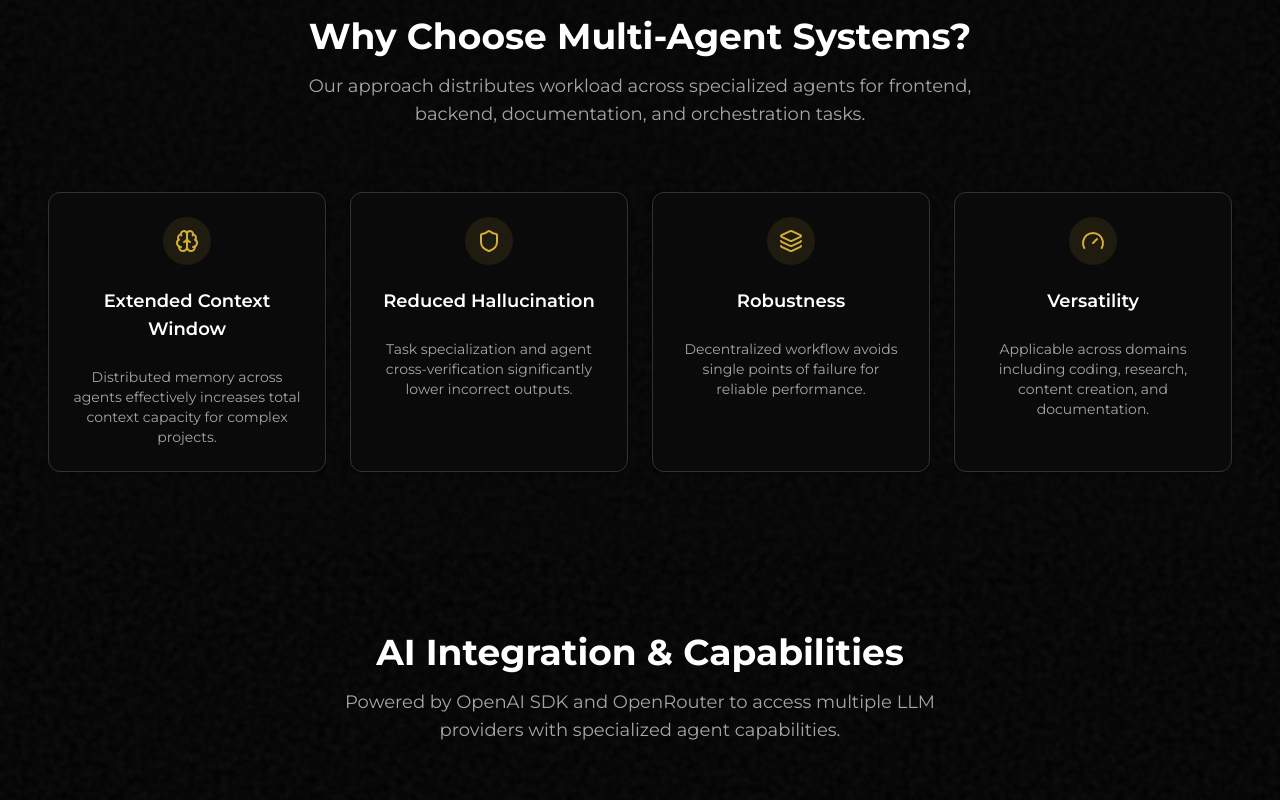
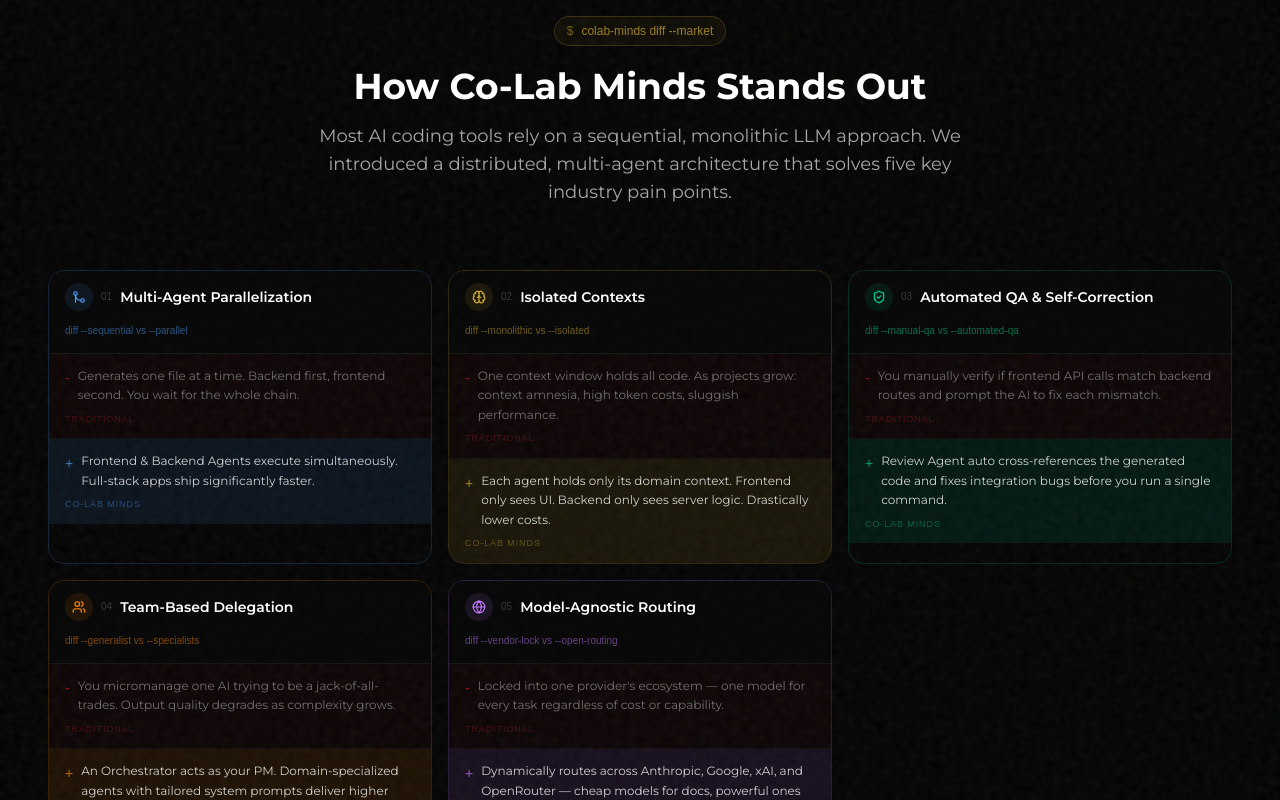
Before and after one commit to Devansh-hello/Co-Lab-AI, a React (Vite) app in the folder CoLab AI Frontend/: page / in a window 1280 px wide. Shown: the part 1380-2180 px from the top of the page. Built offline with nearby package versions, Linux system fonts and the light colour scheme; no server answers.

Commit message:
feat: rewrite features section with diff-style comparison cards
Replace generic feature cards with numbered differentiator cards
showing traditional vs Co-Lab approach in a git-diff visual style.
Covers parallelization, isolated contexts, automated QA, team
delegation, and open architecture.

```diff
--- a/CoLab AI Frontend/src/components/features-section.tsx
+++ b/CoLab AI Frontend/src/components/features-section.tsx
@@ -1,55 +1,143 @@
-import { Card, CardContent, CardDescription, CardHeader, CardTitle } from "../components/ui/card"
-import { Brain, Shield, Layers, Gauge } from "lucide-react"
+import { GitMerge, Brain, ShieldCheck, Users, Globe } from "lucide-react"
 
-export function FeaturesSection() {
-  const features = [
+const differentiators = [
   {
-      icon: Brain,
-      title: "Extended Context Window",
-      description:
-        "Distributed memory across agents effectively increases total context capacity for complex projects.",
+    number: "01",
+    icon: GitMerge,
+    title: "Multi-Agent Parallelization",
+    diffLabel: "diff --sequential vs --parallel",
+    traditional: "Generates one file at a time. Backend first, frontend second. You wait for the whole chain.",
+    modern:
+      "Frontend & Backend Agents execute simultaneously. Full-stack apps ship significantly faster.",
+    iconColor: "text-blue-400",
+    bgColor: "bg-blue-400/10",
+    borderColor: "border-blue-400/20",
   },
   {
-      icon: Shield,
-      title: "Reduced Hallucination",
-      description: "Task specialization and agent cross-verification significantly lower incorrect outputs.",
+    number: "02",
+    icon: Brain,
+    title: "Isolated Contexts",
+    diffLabel: "diff --monolithic vs --isolated",
+    traditional:
+      "One context window holds all code. As projects grow: context amnesia, high token costs, sluggish performance.",
+    modern:
+      "Each agent holds only its domain context. Frontend only sees UI. Backend only sees server logic. Drastically lower costs.",
+    iconColor: "text-primary",
+    bgColor: "bg-primary/10",
+    borderColor: "border-primary/20",
   },
   {
-      icon: Layers,
-      title: "Robustness",
-      description: "Decentralized workflow avoids single points of failure for reliable performance.",
+    number: "03",
+    icon: ShieldCheck,
+    title: "Automated QA & Self-Correction",
+    diffLabel: "diff --manual-qa vs --automated-qa",
+    traditional:
+      "You manually verify if frontend API calls match backend routes and prompt the AI to fix each mismatch.",
+    modern:
+      "Review Agent auto cross-references the generated code and fixes integration bugs before you run a single command.",
+    iconColor: "text-emerald-400",
+    bgColor: "bg-emerald-400/10",
+    borderColor: "border-emerald-400/20",
   },
   {
-      icon: Gauge,
-      title: "Versatility",
-      description: "Applicable across domains including coding, research, content creation, and documentation.",
+    number: "04",
+    icon: Users,
+    title: "Team-Based Delegation",
+    diffLabel: "diff --generalist vs --specialists",
+    traditional:
+      "You micromanage one AI trying to be a jack-of-all-trades. Output quality degrades as complexity grows.",
+    modern:
+      "An Orchestrator acts as your PM. Domain-specialized agents with tailored system prompts deliver higher quality.",
+    iconColor: "text-orange-400",
+    bgColor: "bg-orange-400/10",
+    borderColor: "border-orange-400/20",
+  },
+  {
+    number: "05",
+    icon: Globe,
+    title: "Model-Agnostic Routing",
+    diffLabel: "diff --vendor-lock vs --open-routing",
+    traditional:
+      "Locked into one provider's ecosystem — one model for every task regardless of cost or capability.",
+    modern:
+      "Dynamically routes across Anthropic, Google, xAI, and OpenRouter — cheap models for docs, powerful ones for logic.",
+    iconColor: "text-purple-400",
+    bgColor: "bg-purple-400/10",
+    borderColor: "border-purple-400/20",
   },
 ]
 
+export function FeaturesSection() {
   return (
-    <section className="py-20 px-6 bg-card/30">
+    <section className="py-20 px-6 bg-card/20">
       <div className="container mx-auto">
+
+        {/* Header */}
         <div className="text-center mb-16">
-          <h2 className="text-3xl md:text-4xl font-bold text-foreground mb-4">Why Choose Multi-Agent Systems?</h2>
-          <p className="text-lg text-muted-foreground max-w-2xl mx-auto">
-            Our approach distributes workload across specialized agents for frontend, backend, documentation, and
-            orchestration tasks.
+          <div
+            className="inline-flex items-center gap-2 px-3 py-1.5 rounded-md border border-primary/20 bg-primary/5 text-xs font-mono mb-5"
+            style={{ animation: "fade-slide-up 0.5s 0s ease both" }}
+          >
+            <span className="text-primary/50">$</span>
+            <span className="text-primary/70">colab-minds diff --market</span>
+          </div>
+          <h2
+            className="text-3xl md:text-4xl font-bold text-foreground mb-4"
+            style={{ animation: "fade-slide-up 0.6s 0.1s ease both" }}
+          >
+            How Co-Lab Minds Stands Out
+          </h2>
+          <p
+            className="text-lg text-muted-foreground max-w-2xl mx-auto"
+            style={{ animation: "fade-slide-up 0.6s 0.2s ease both" }}
+          >
+            Most AI coding tools rely on a sequential, monolithic LLM approach. We introduced a distributed,
+            multi-agent architecture that solves five key industry pain points.
           </p>
         </div>
 
-        <div className="grid md:grid-cols-2 lg:grid-cols-4 gap-6">
-          {features.map((feature, index) => (
-            <Card key={index} className="border-border hover:shadow-lg transition-shadow duration-300">
-              <CardHeader className="text-center">
-                <div className="w-12 h-12 bg-primary/10 rounded-lg flex items-center justify-center mx-auto mb-4">
-                  <feature.icon className="h-6 w-6 text-primary" />
+        {/* Cards */}
+        <div className="grid md:grid-cols-2 lg:grid-cols-3 gap-4">
+          {differentiators.map((d, i) => (
+            <div
+              key={i}
+              className={`rounded-2xl border ${d.borderColor} overflow-hidden hover:shadow-gold-glow hover:-translate-y-1 transition-all duration-500 group`}
+              style={{ animation: `fade-slide-up 0.5s ${0.2 + i * 0.09}s ease both` }}
+            >
+              {/* Card header — CLI-styled */}
+              <div className="px-4 py-3 border-b border-border/40 bg-card/60">
+                <div className="flex items-center gap-2 mb-1.5">
+                  <div className={`w-7 h-7 rounded-lg ${d.bgColor} flex items-center justify-center flex-shrink-0 group-hover:scale-110 transition-transform duration-300`}>
+                    <d.icon className={`h-3.5 w-3.5 ${d.iconColor}`} />
                   </div>
-                <CardTitle className="text-lg">{feature.title}</CardTitle>
-              </CardHeader>
-              <CardContent>
-                <CardDescription className="text-center">{feature.description}</CardDescription>
-              </CardContent>
-            </Card>
+                  <span className="text-[10px] font-mono text-muted-foreground/30">{d.number}</span>
+                  <h3 className="text-sm font-semibold text-foreground">{d.title}</h3>
+                </div>
+                <span className={`text-[10px] font-mono ${d.iconColor} opacity-50`}>{d.diffLabel}</span>
+              </div>
+
+              {/* Traditional — diff removal style */}
+              <div className="px-4 py-3 border-b border-border/20 bg-[rgba(239,68,68,0.04)]">
+                <div className="flex items-start gap-2">
+                  <span className="text-red-500/50 font-mono text-sm mt-0.5 select-none flex-shrink-0">-</span>
+                  <p className="text-xs text-muted-foreground/65 leading-relaxed">{d.traditional}</p>
+                </div>
+                <span className="text-[9px] font-mono text-red-500/25 uppercase tracking-widest mt-2 block">
+                  traditional
+                </span>
+              </div>
+
+              {/* Co-Lab Minds — diff addition style */}
+              <div className={`px-4 py-3 ${d.bgColor}`}>
+                <div className="flex items-start gap-2">
+                  <span className={`font-mono text-sm mt-0.5 select-none flex-shrink-0 ${d.iconColor} opacity-70`}>+</span>
+                  <p className="text-xs text-foreground/80 leading-relaxed">{d.modern}</p>
+                </div>
+                <span className={`text-[9px] font-mono ${d.iconColor} opacity-40 uppercase tracking-widest mt-2 block`}>
+                  co-lab minds
+                </span>
+              </div>
+            </div>
           ))}
         </div>
       </div>
```
Lines whose indentation alone changed are shown as unchanged.
